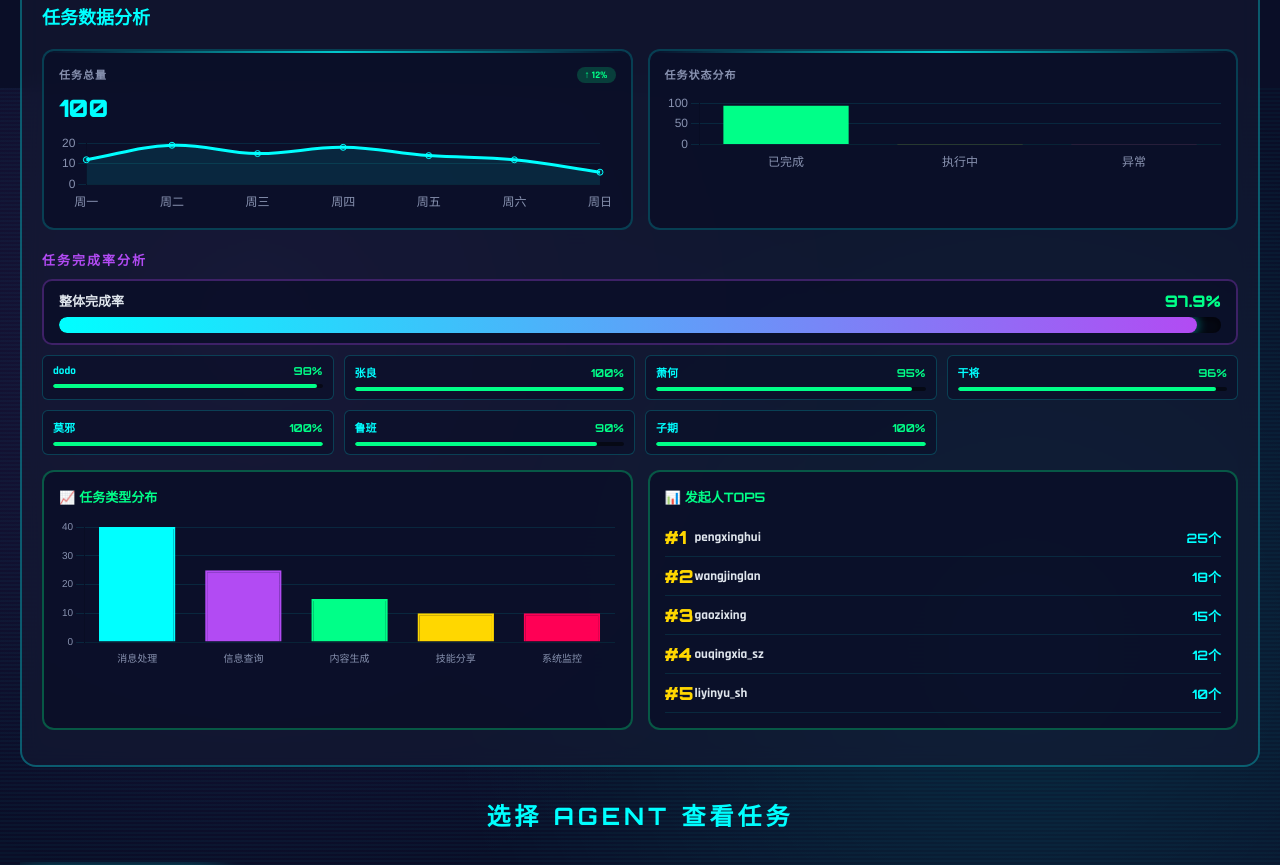
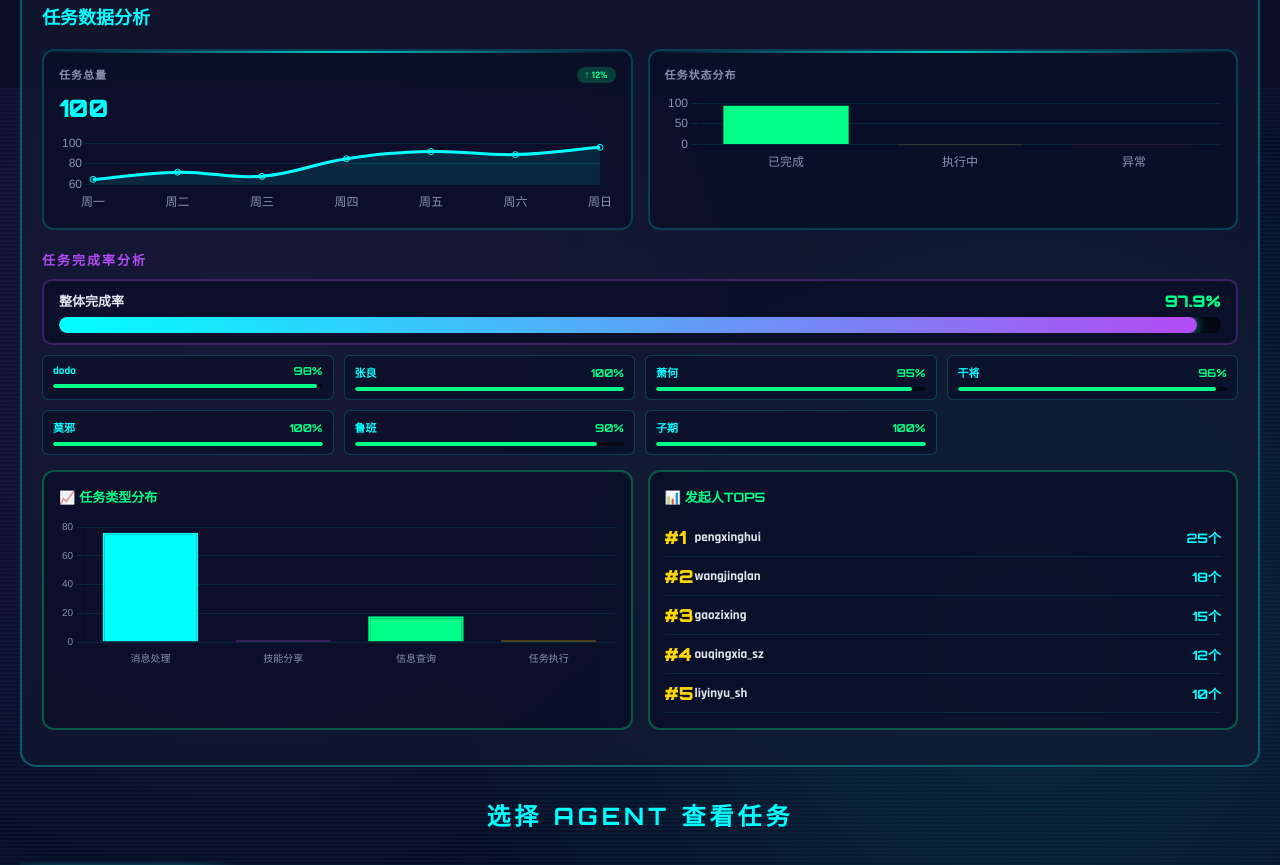
Before and after one commit to Duffyou/agents-dashboard, a plain HTML site: page index.html in a window 1280 px wide. Shown: the part 412-1277 px from the top of the page. Drawn offline with nearby package versions, Linux system fonts and the light colour scheme.

Commit message:
修复趋势图使用真实数据
问题：
- 趋势图使用硬编码的示例数据[12,19,15,18,14,12,6]
- 任务类型分布图也是硬编码数据

修复：
- 从data.json的analytics字段加载weeklyTrend真实数据[65,72,68,85,92,89,96]
- 从analytics.typeDistribution加载任务类型真实分布
- 添加analyticsData全局变量存储分析数据
- 保持降级兼容，无数据时使用默认值

现在趋势图正确显示近一周的实际任务量变化

```diff
--- a/index.html
+++ b/index.html
@@ -938,6 +938,7 @@
     <script>
         let agentsData = [];
         let tasksData = [];
+        let analyticsData = null; // 存储analytics数据
         let selectedAgentId = null; // null表示显示全部，否则显示指定agent的任务
         let charts = {};
 
@@ -947,6 +948,7 @@
                 const data = await response.json();
                 agentsData = data.agents || [];
                 tasksData = data.tasks || [];
+                analyticsData = data.analytics || null; // 保存analytics数据
                 updateStats(data.stats);
             } catch (error) {
                 tasksData = generateMockTasks();
@@ -1076,6 +1078,16 @@
         }
 
         function renderAnalytics() {
+            // 获取真实数据或使用默认值
+            const weeklyTrend = analyticsData?.weeklyTrend || [12, 19, 15, 18, 14, 12, 6];
+            const typeDistribution = analyticsData?.typeDistribution || {
+                '消息处理': 40,
+                '信息查询': 25,
+                '内容生成': 15,
+                '技能分享': 10,
+                '系统监控': 10
+            };
+
             // 趋势图
             const trendCtx = document.getElementById('trendChart').getContext('2d');
             charts.trend = new Chart(trendCtx, {
@@ -1084,7 +1096,7 @@
                     labels: ['周一', '周二', '周三', '周四', '周五', '周六', '周日'],
                     datasets: [{
                         label: '任务数',
-                        data: [12, 19, 15, 18, 14, 12, 6],
+                        data: weeklyTrend,
                         borderColor: '#00ffff',
                         backgroundColor: 'rgba(0, 255, 255, 0.1)',
                         tension: 0.4,
@@ -1104,15 +1116,19 @@
 
             // 类型分布图 - 柱状图
             const typeCtx = document.getElementById('typeChart').getContext('2d');
+            const typeLabels = Object.keys(typeDistribution);
+            const typeValues = Object.values(typeDistribution);
+            const typeColors = ['#00ffff', '#b24bf3', '#00ff88', '#ffd700', '#ff0055'];
+
             charts.type = new Chart(typeCtx, {
                 type: 'bar',
                 data: {
-                    labels: ['消息处理', '信息查询', '内容生成', '技能分享', '系统监控'],
+                    labels: typeLabels,
                     datasets: [{
                         label: '任务数量',
-                        data: [40, 25, 15, 10, 10],
-                        backgroundColor: ['#00ffff', '#b24bf3', '#00ff88', '#ffd700', '#ff0055'],
-                        borderColor: ['#00ffff', '#b24bf3', '#00ff88', '#ffd700', '#ff0055'],
+                        data: typeValues,
+                        backgroundColor: typeColors.slice(0, typeLabels.length),
+                        borderColor: typeColors.slice(0, typeLabels.length),
                         borderWidth: 2
                     }]
                 },
```
